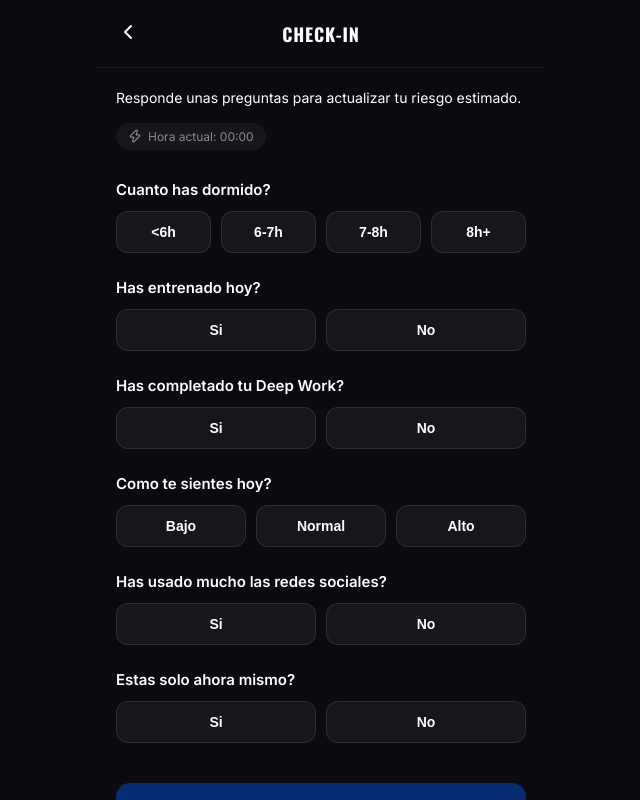
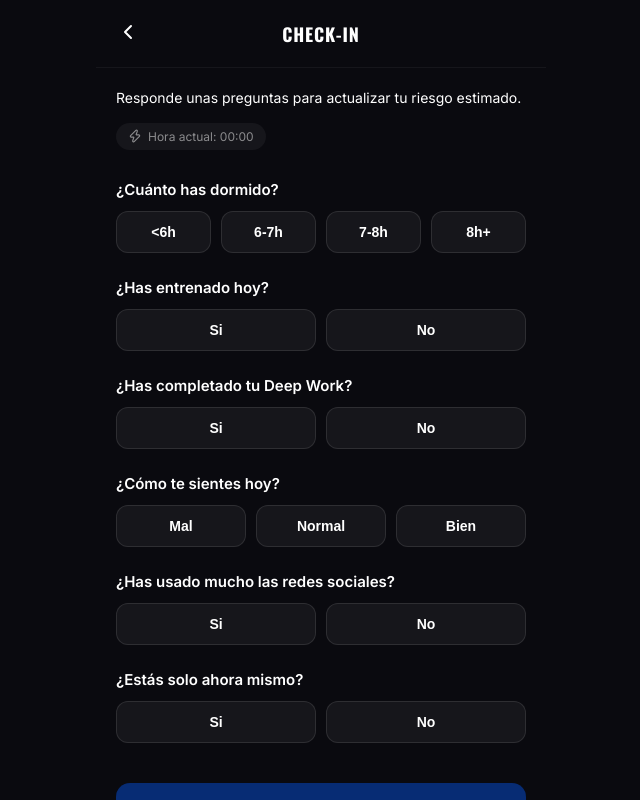
Before and after one commit to angelarencibia06/aszend-app, a React (Vite) app: page / in a window 1280 px wide. Shown: the whole page, without its empty margins (319-959 px from the left). Built offline with nearby package versions, Linux system fonts and the light colour scheme.

Commit message:
Fix DailyCheckIn wording and add Spanish punctuation

```diff
--- a/src/components/DailyCheckIn.jsx
+++ b/src/components/DailyCheckIn.jsx
@@ -127,7 +127,7 @@ const DailyCheckIn = ({ onClose, onComplete }) => {
 
             {/* Q1 */}
             <div className="question-block">
-              <label>Cuanto has dormido?</label>
+              <label>¿Cuánto has dormido?</label>
               <div className="options-row">
                 {['<6h', '6-7h', '7-8h', '8h+'].map(opt => (
                   <button
@@ -143,7 +143,7 @@ const DailyCheckIn = ({ onClose, onComplete }) => {
 
             {/* Q2 */}
             <div className="question-block">
-              <label>Has entrenado hoy?</label>
+              <label>¿Has entrenado hoy?</label>
               <div className="options-row">
                 <button className={`opt-pill ${answers.training === 'si' ? 'active' : ''}`} onClick={() => handleSelect('training', 'si')}>Si</button>
                 <button className={`opt-pill ${answers.training === 'no' ? 'active' : ''}`} onClick={() => handleSelect('training', 'no')}>No</button>
@@ -152,7 +152,7 @@ const DailyCheckIn = ({ onClose, onComplete }) => {
 
             {/* Q3 */}
             <div className="question-block">
-              <label>Has completado tu Deep Work?</label>
+              <label>¿Has completado tu Deep Work?</label>
               <div className="options-row">
                 <button className={`opt-pill ${answers.deepwork === 'si' ? 'active' : ''}`} onClick={() => handleSelect('deepwork', 'si')}>Si</button>
                 <button className={`opt-pill ${answers.deepwork === 'no' ? 'active' : ''}`} onClick={() => handleSelect('deepwork', 'no')}>No</button>
@@ -161,17 +161,17 @@ const DailyCheckIn = ({ onClose, onComplete }) => {
 
             {/* Q4 */}
             <div className="question-block">
-              <label>Como te sientes hoy?</label>
+              <label>¿Cómo te sientes hoy?</label>
               <div className="options-row">
-                <button className={`opt-pill ${answers.mood === 'bajo' ? 'active' : ''}`} onClick={() => handleSelect('mood', 'bajo')}>Bajo</button>
+                <button className={`opt-pill ${answers.mood === 'bajo' ? 'active' : ''}`} onClick={() => handleSelect('mood', 'bajo')}>Mal</button>
                 <button className={`opt-pill ${answers.mood === 'normal' ? 'active' : ''}`} onClick={() => handleSelect('mood', 'normal')}>Normal</button>
-                <button className={`opt-pill ${answers.mood === 'alto' ? 'active' : ''}`} onClick={() => handleSelect('mood', 'alto')}>Alto</button>
+                <button className={`opt-pill ${answers.mood === 'alto' ? 'active' : ''}`} onClick={() => handleSelect('mood', 'alto')}>Bien</button>
               </div>
             </div>
 
             {/* Q5 */}
             <div className="question-block">
-              <label>Has usado mucho las redes sociales?</label>
+              <label>¿Has usado mucho las redes sociales?</label>
               <div className="options-row">
                 <button className={`opt-pill ${answers.social === 'si' ? 'active' : ''}`} onClick={() => handleSelect('social', 'si')}>Si</button>
                 <button className={`opt-pill ${answers.social === 'no' ? 'active' : ''}`} onClick={() => handleSelect('social', 'no')}>No</button>
@@ -180,7 +180,7 @@ const DailyCheckIn = ({ onClose, onComplete }) => {
 
             {/* Q6 */}
             <div className="question-block">
-              <label>Estas solo ahora mismo?</label>
+              <label>¿Estás solo ahora mismo?</label>
               <div className="options-row">
                 <button className={`opt-pill ${answers.alone === 'si' ? 'active' : ''}`} onClick={() => handleSelect('alone', 'si')}>Si</button>
                 <button className={`opt-pill ${answers.alone === 'no' ? 'active' : ''}`} onClick={() => handleSelect('alone', 'no')}>No</button>
```
